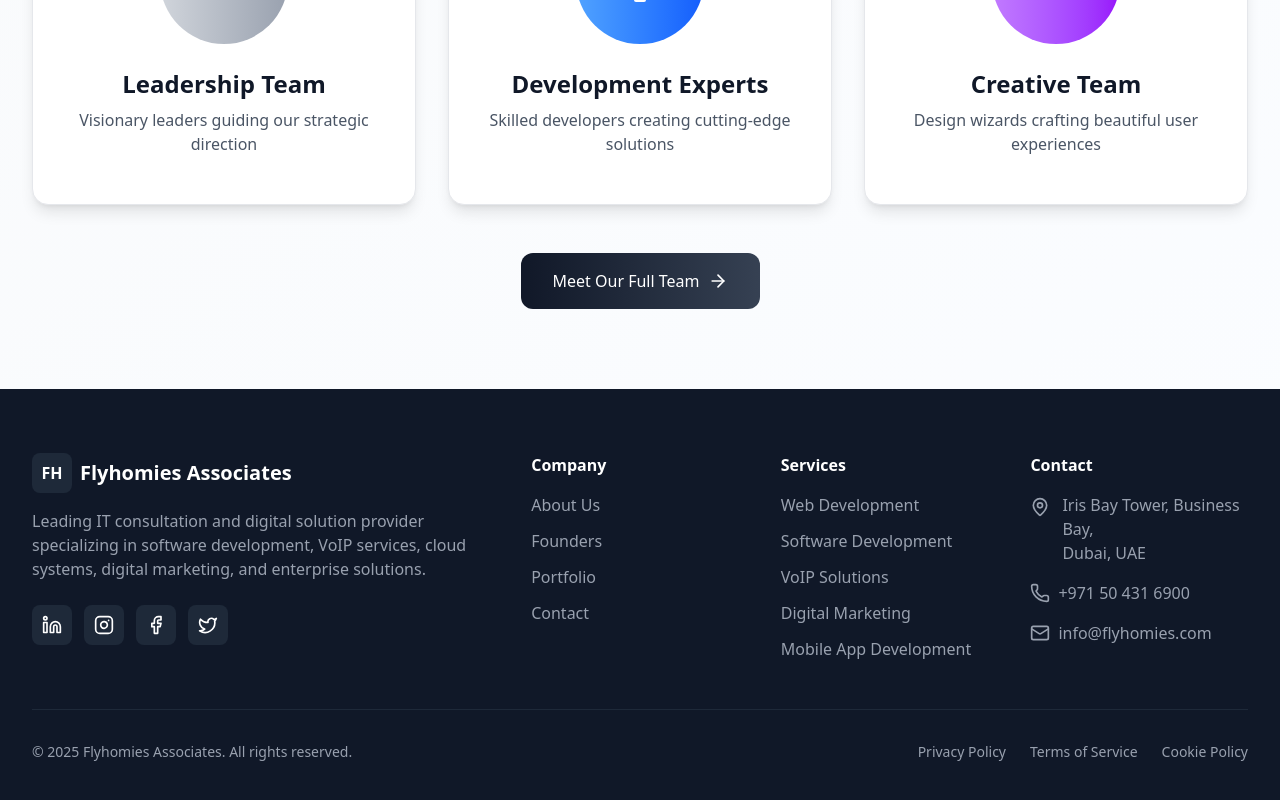
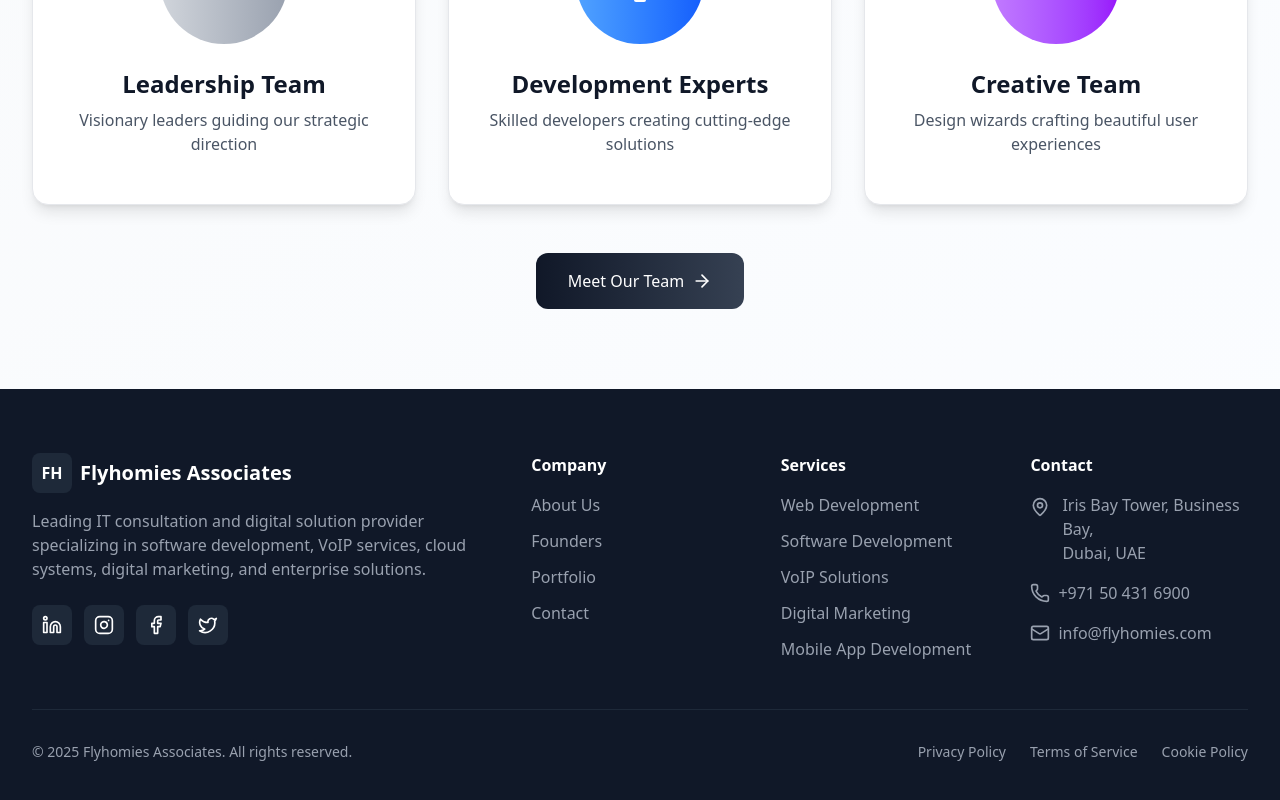
Before and after one commit to nazeeh4611/Flyhomies-frontend, a React (Vite) app: page /about in a window 1280 px wide. Shown: the part 5591-6391 px from the top of the page. Built offline with nearby package versions, Linux system fonts and the light colour scheme.

Commit message:
before portfolio and team1

```diff
--- a/src/Components/Pages/About.jsx
+++ b/src/Components/Pages/About.jsx
@@ -415,7 +415,7 @@ export function About() {
                 to="/team"
                 className="inline-flex items-center bg-gradient-to-r from-gray-900 to-gray-700 text-white px-8 py-4 rounded-xl hover:from-gray-800 hover:to-gray-600 transition-all duration-300 hover:scale-105 hover:shadow-xl font-medium group"
               >
-                Meet Our Full Team
+                Meet Our Team
                 <ArrowRight size={20} className="ml-2 group-hover:translate-x-1 transition-transform duration-300" />
               </Link>
             </div>
```
